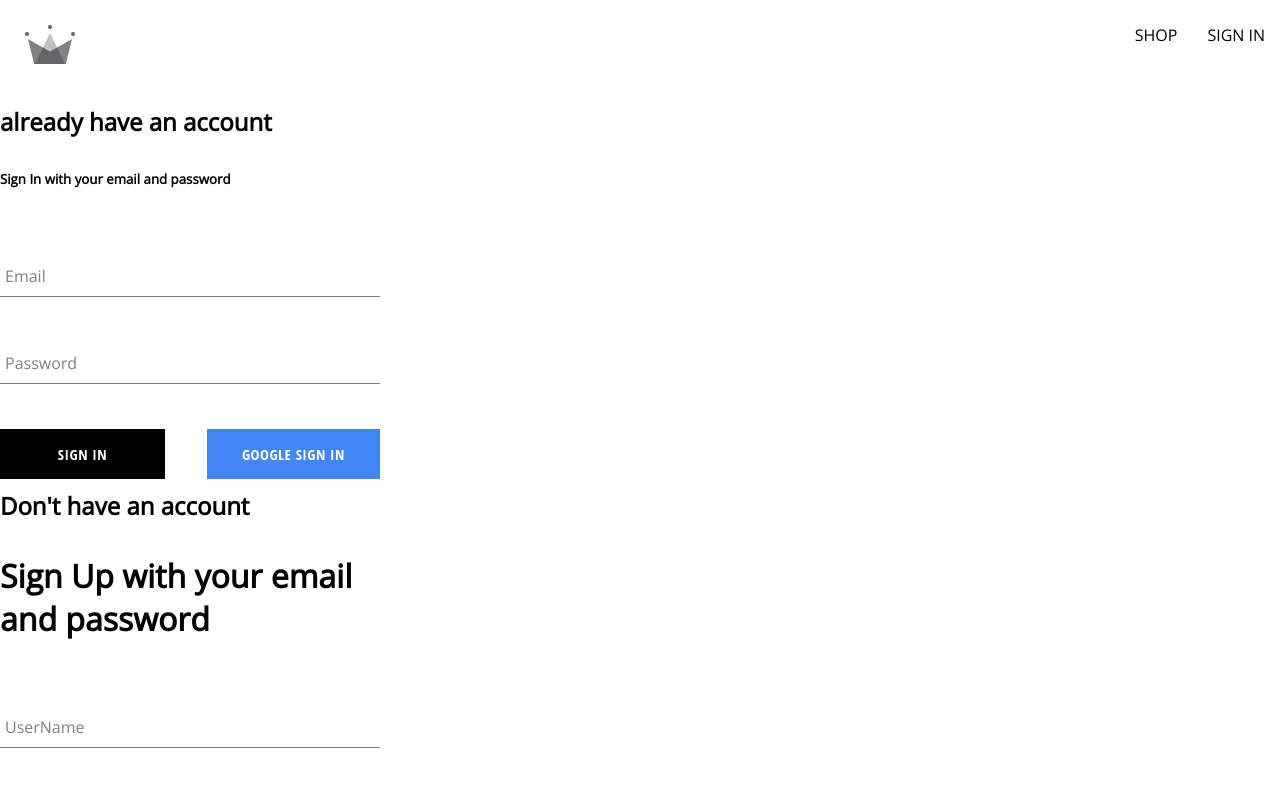
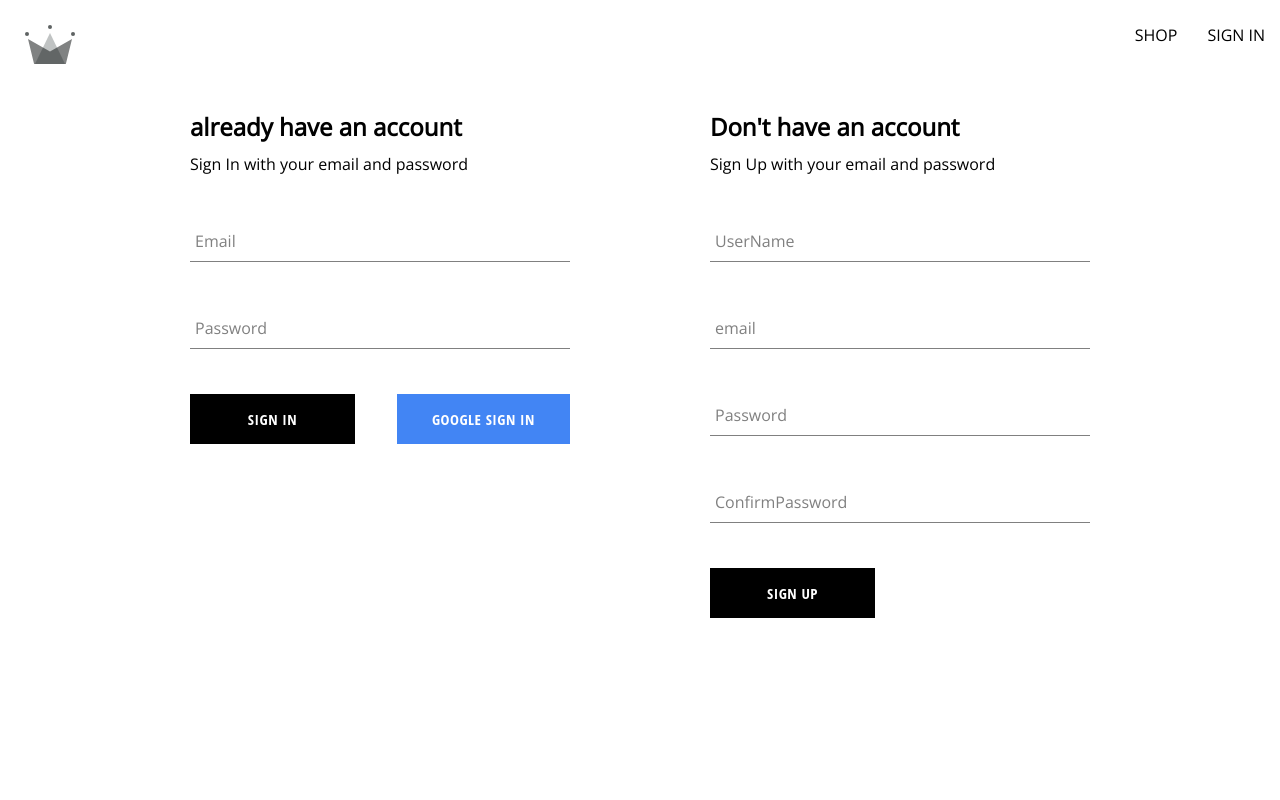
Before and after one commit to AnasBaqai/style-scape, a React (Create React App) app: page /auth in a window 1280 px wide. Shown: the top 800 px of the page. Built offline with nearby package versions, Linux system fonts and the light colour scheme.

Commit message:
authentication component style fixed

```diff
--- a/src/Components/Authentication/Authentication.jsx
+++ b/src/Components/Authentication/Authentication.jsx
@@ -1,4 +1,4 @@
-
+import "./Authentication.styles.scss"
 import SignUpForm from "../SignUp-Form/SignUpForm.Component"
 import SignInForm from "../SignIn-Form/SignInForm.Component"
 const Authentication = () => {
@@ -6,7 +6,7 @@ const Authentication = () => {
 
 
     return (
-        <div>
+        <div className="authentication-container">
         <SignInForm/>
             <SignUpForm />
         </div>
--- /dev/null
+++ b/src/Components/Authentication/Authentication.styles.scss
@@ -0,0 +1,6 @@
+.authentication-container{
+    display: flex;
+    width: 900px;
+    justify-content: space-between;
+    margin: 30px auto;
+}
--- a/src/Components/SignIn-Form/SignInForm.Component.jsx
+++ b/src/Components/SignIn-Form/SignInForm.Component.jsx
@@ -38,6 +38,11 @@ const SignInForm = () => {
             console.log(user)
             restFormField()
         } catch (err) {
+            if(err.code === "auth/wrong-password"){
+                alert("wrong password");
+            }else if(err.code === "auth/user-not-found"){
+                alert("wrong email");
+            }
             console.log(err.code)
         }
 
@@ -48,14 +53,14 @@ const SignInForm = () => {
     return (
         <div className="sign-up-container">
             <h2>already have an account</h2>
-            <h5>Sign In with your email and password</h5>
+            <span>Sign In with your email and password</span>
             <form onSubmit={submitHandler}>
 
                 <FormInput label="Email" type="email" name="email" value={email} required onChange={onChangeHandler} />
                 <FormInput label="Password" type="password" name="password" value={password} required onChange={onChangeHandler} />
                 <div className="buttons-container">
                     <Button type="submit" >SIGN IN</Button>
-                    <Button onClick={GoogleSignInHandler} buttonType={"google"}>GOOGLE SIGN IN</Button>
+                    <Button type="button" onClick={GoogleSignInHandler} buttonType={"google"}>GOOGLE SIGN IN</Button>
                 </div>
             </form>
         </div>
--- a/src/Components/SignIn-Form/SignInForm.Styles.scss
+++ b/src/Components/SignIn-Form/SignInForm.Styles.scss
@@ -10,4 +10,5 @@
 .buttons-container{
     display: flex;
     justify-content: space-between;
+
 }
--- a/src/Components/SignUp-Form/SignUpForm.Component.jsx
+++ b/src/Components/SignUp-Form/SignUpForm.Component.jsx
@@ -51,7 +51,7 @@ const SignUpForm = () => {
     return (
         <div className="sign-up-container">
             <h2>Don't have an account</h2>
-            <h1>Sign Up with your email and password</h1>
+            <span>Sign Up with your email and password</span>
             <form onSubmit={onSubmitHandler}>
 
                 <FormInput label={"UserName"} type="text" required name="displayName" value={displayName} onChange={onChangeHandler} />
```
